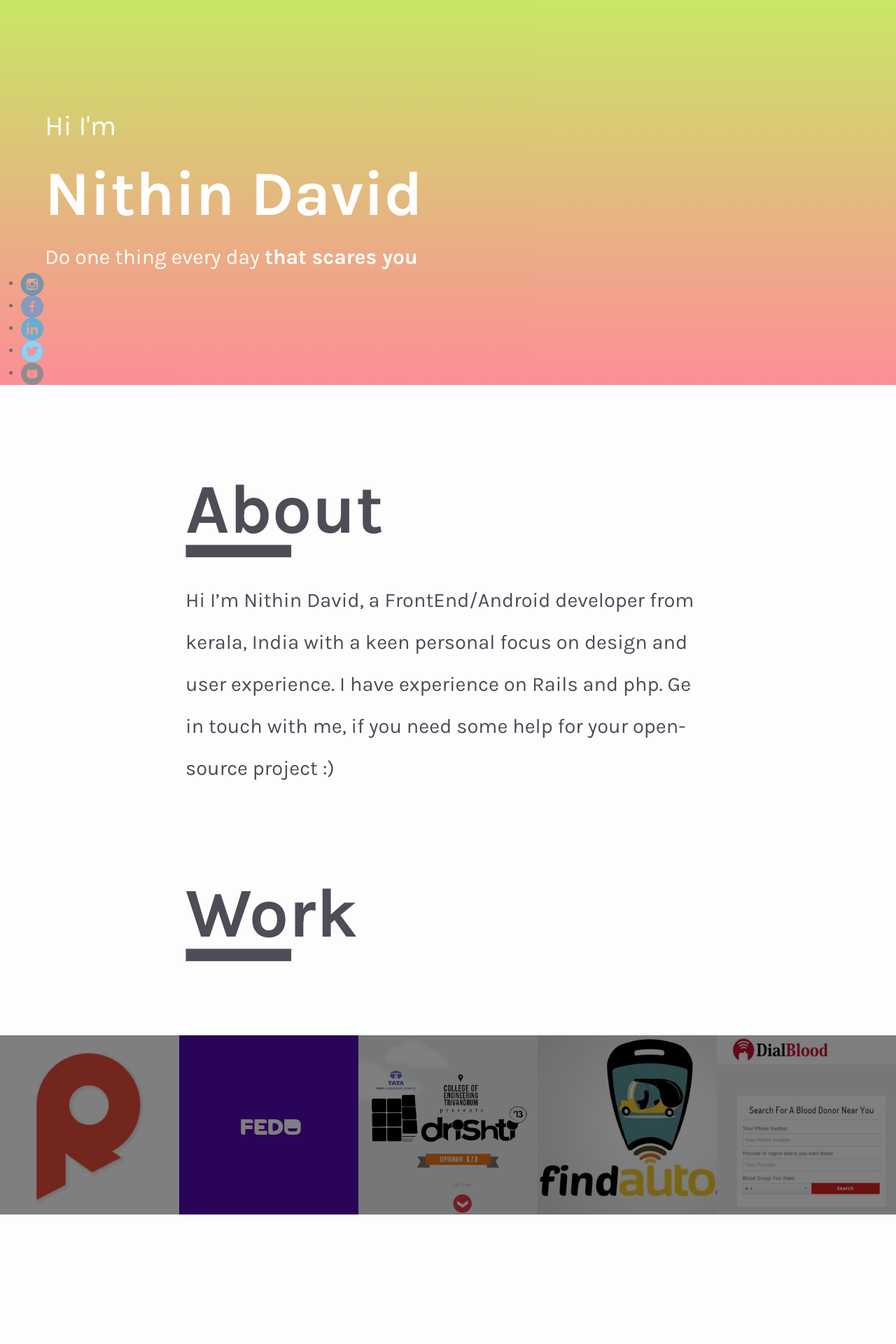
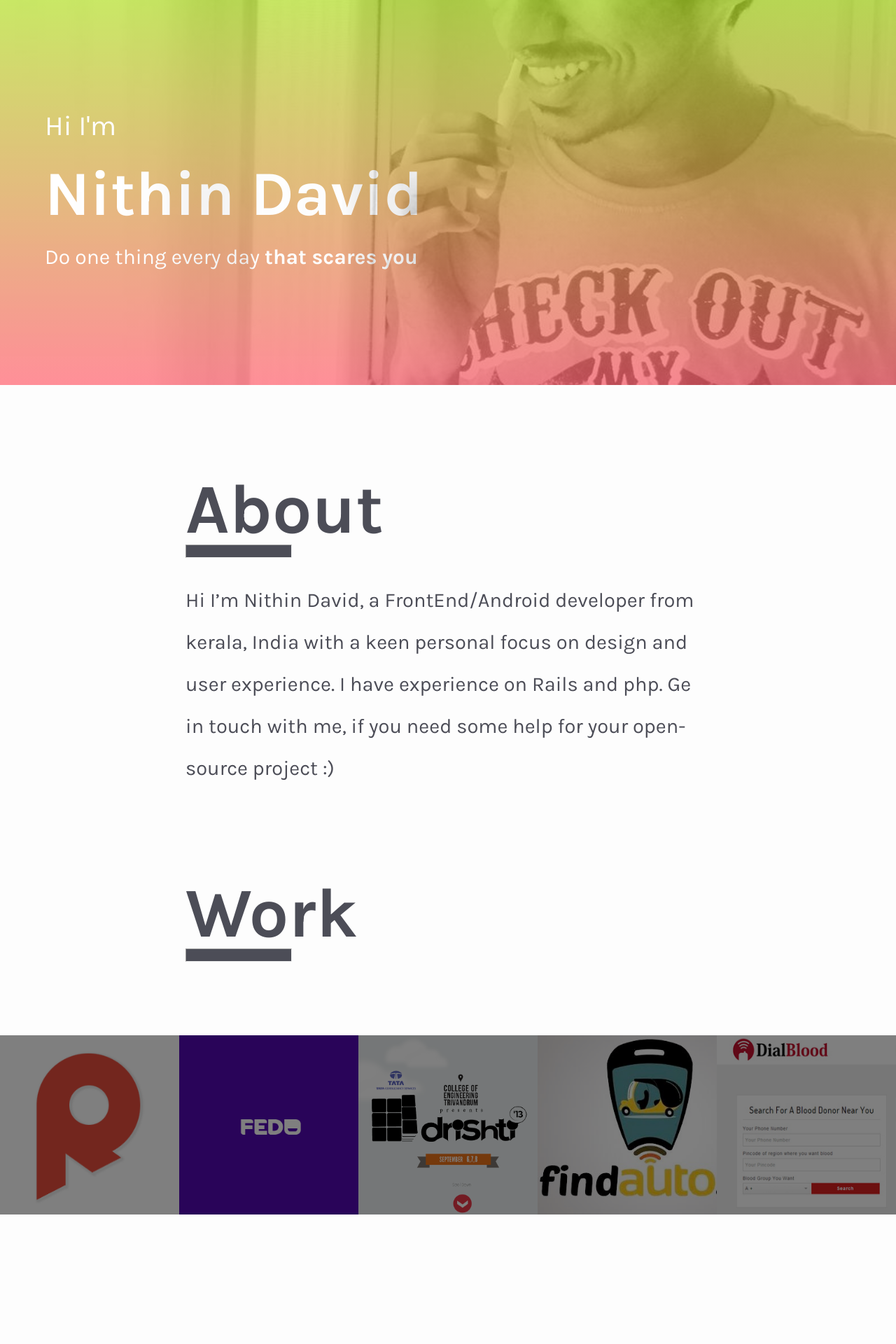
Before and after one commit to nithindavid/nithindavid.github.io, a Jekyll site: the page built from index.html, in a window 1280 px wide. Shown: the top 1920 px of the page at 70% size. Built offline with Jekyll 4.4.1, drawn with Linux system fonts in a browser that asks for light colours.

Commit message:
adding bg image

```diff
--- a/_layouts/front.html
+++ b/_layouts/front.html
@@ -4,13 +4,13 @@
     <p class="welcome">Hi I'm</p>
     <h1 class="title"><a href="/">{{ site.title }}</a></h1>
     <p class="tag">Do one thing every day <b>that scares you</b></p>
-    <ul class="social-links">
+<!--     <ul class="social-links">
       <li><a href=""><img src="images/in.png"></a></li>
       <li><a href=""><img src="images/fb.png"></a></li>
       <li><a href=""><img src="images/li.png"></a></li>
       <li><a href=""><img src="images/tw.png"></a></li>
       <li><a href=""><img src="images/git.png"></a></li>
-    </ul>
+    </ul> -->
   </div>
 
 </div>
```
Also changed, not shown: images/me.jpg (added).
